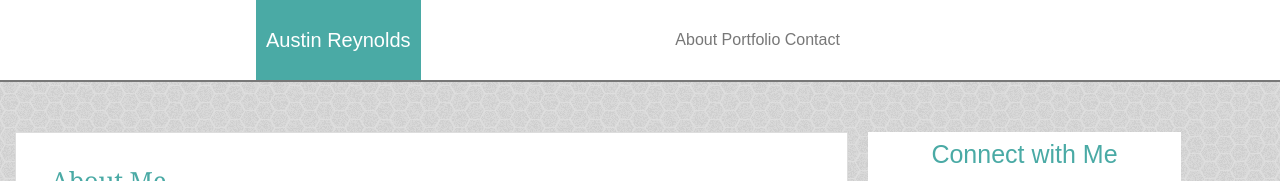
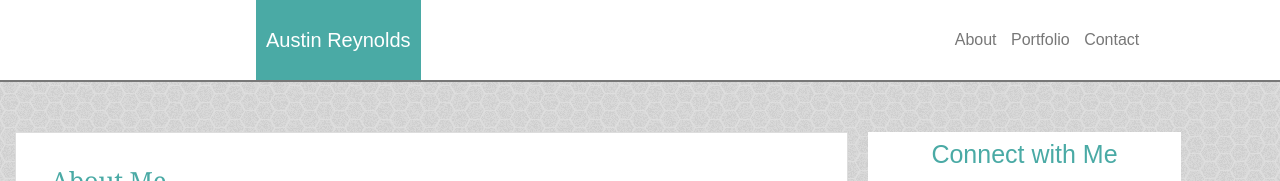
Before and after one commit to Elektro1776/Elektro1776.github.io, a plain HTML site: page index.html in a window 1280 px wide. Shown: the top 181 px of the page. Drawn offline with Linux system fonts and the light colour scheme.

Commit message:
Forgot to add the padding on the nav items, now the done stamp is 100% on index.html

```diff
--- a/assets/css/style.css
+++ b/assets/css/style.css
@@ -179,7 +179,7 @@
 }
 .nav-items {
   width: 200px;
-  margin-right: 33%;
+  margin-right: 10%;
   min-height: 50px;
   text-align: center;
 }
@@ -188,6 +188,7 @@
   font-size: 16px;
   line-height: 80px;
   text-decoration: none;
+  padding-right: 10px;
 }
 .nav-items a:hover {
   color: #4aaaa5;
```
